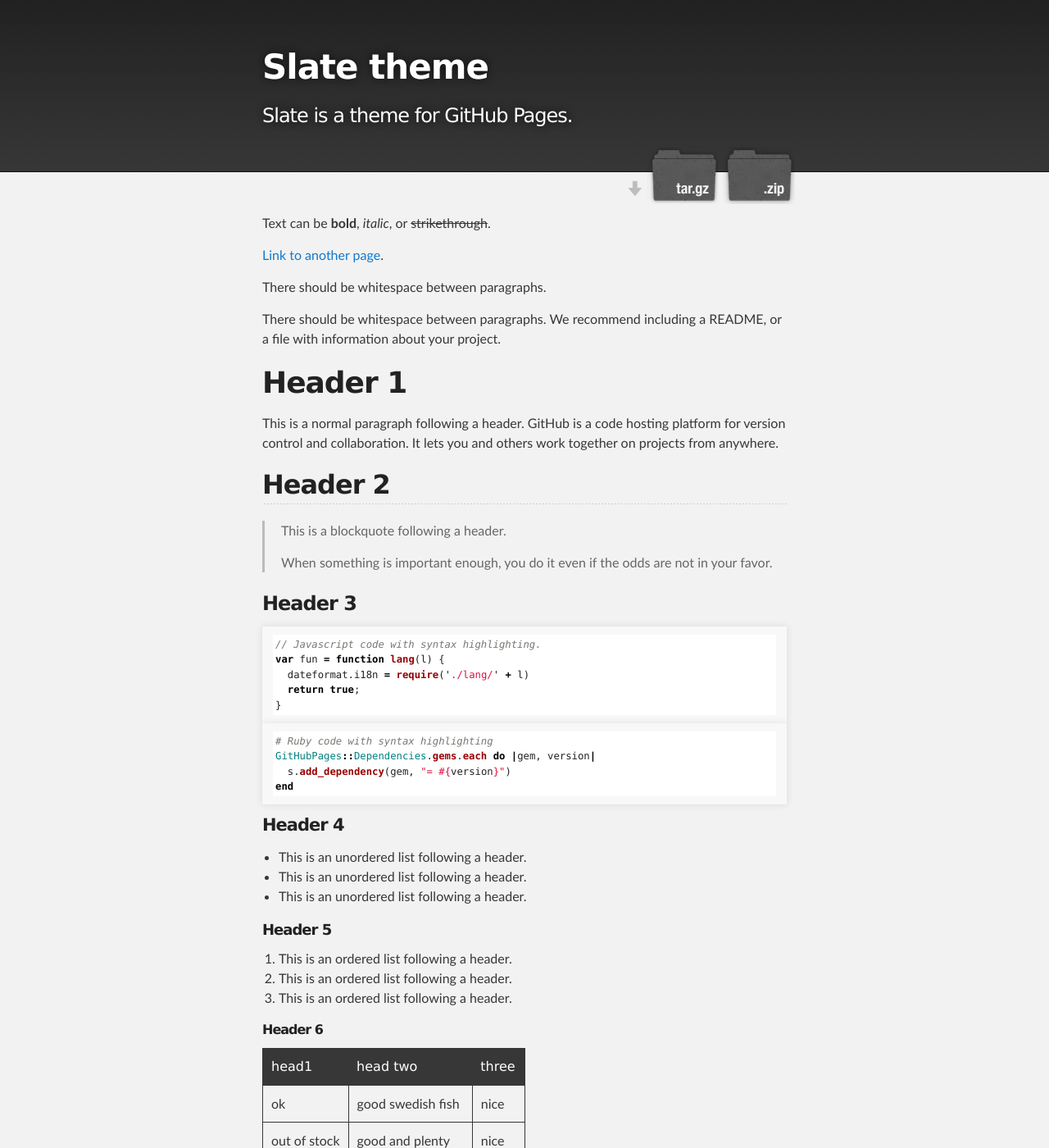
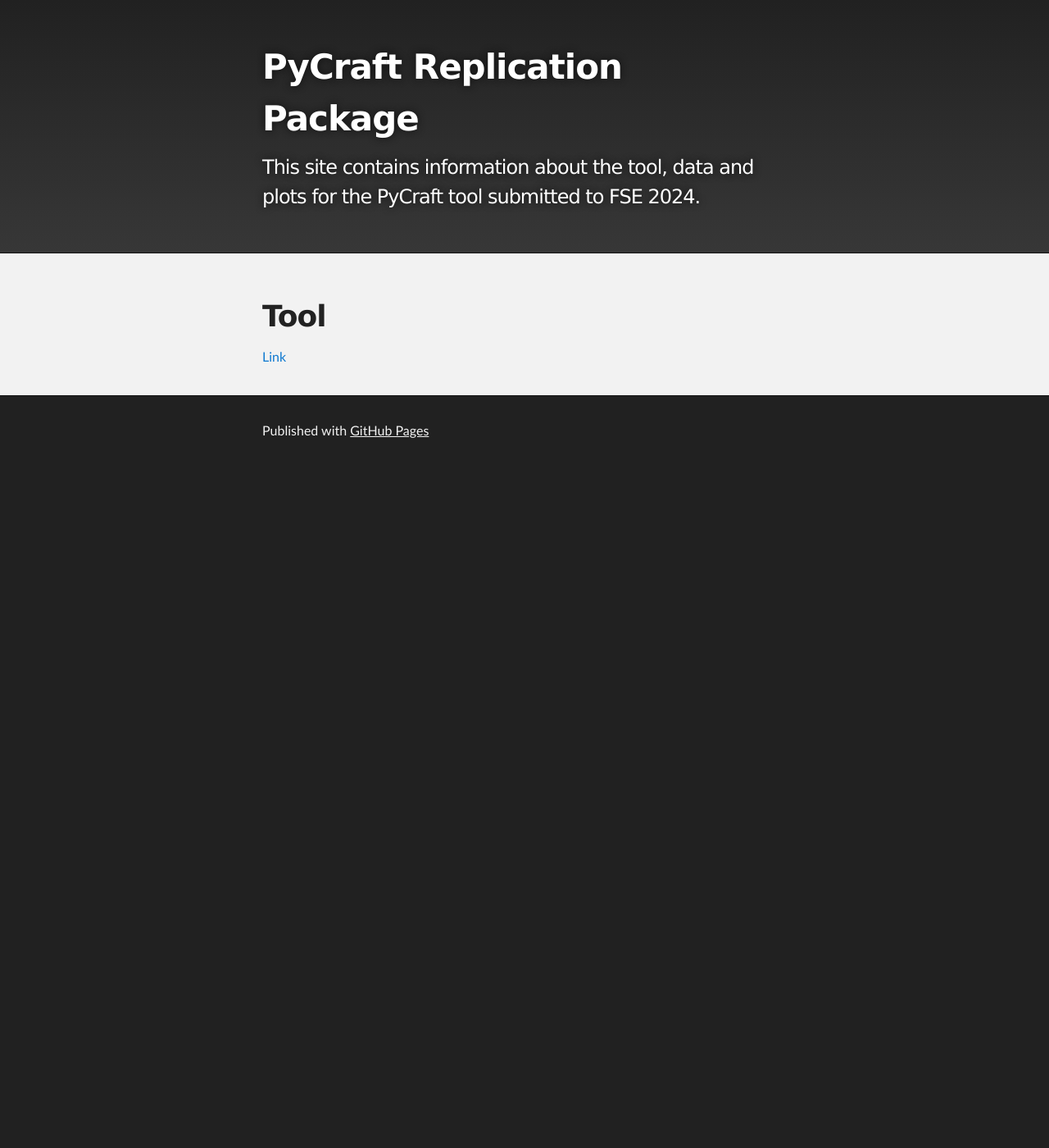
Before and after one commit to PyCraftTool/PyCraftTool.github.io, a Jekyll site: the page built from index.md, in a window 1280 px wide and 1400 px high. Shown: the whole window at 82% size. Built offline with Jekyll 4.4.1, drawn with Linux system fonts in a browser that asks for light colours; our own code applies the rules of GitHub Pages for plain Markdown files; some of the changed text lies outside the part shown.

Commit message:
add link to tool

````diff
--- a/_config.yml
+++ b/_config.yml
@@ -1,5 +1,5 @@
-title: Slate theme
-description: Slate is a theme for GitHub Pages.
-show_downloads: true
+title: PyCraft Replication Package
+description: This site contains information about the tool, data and plots for the PyCraft tool submitted to FSE 2024.
+show_downloads: false
 google_analytics:
 theme: jekyll-theme-slate
--- a/index.md
+++ b/index.md
@@ -2,122 +2,6 @@
 layout: default
 ---
 
-Text can be **bold**, _italic_, or ~~strikethrough~~.
+# Tool
 
-[Link to another page](./another-page.html).
-
-There should be whitespace between paragraphs.
-
-There should be whitespace between paragraphs. We recommend including a README, or a file with information about your project.
-
-# Header 1
-
-This is a normal paragraph following a header. GitHub is a code hosting platform for version control and collaboration. It lets you and others work together on projects from anywhere.
-
-## Header 2
-
-> This is a blockquote following a header.
->
-> When something is important enough, you do it even if the odds are not in your favor.
-
-### Header 3
-
-```js
-// Javascript code with syntax highlighting.
-var fun = function lang(l) {
-  dateformat.i18n = require('./lang/' + l)
-  return true;
-}
-```
-
-```ruby
-# Ruby code with syntax highlighting
-GitHubPages::Dependencies.gems.each do |gem, version|
-  s.add_dependency(gem, "= #{version}")
-end
-```
-
-#### Header 4
-
-*   This is an unordered list following a header.
-*   This is an unordered list following a header.
-*   This is an unordered list following a header.
-
-##### Header 5
-
-1.  This is an ordered list following a header.
-2.  This is an ordered list following a header.
-3.  This is an ordered list following a header.
-
-###### Header 6
-
-| head1        | head two          | three |
-|:-------------|:------------------|:------|
-| ok           | good swedish fish | nice  |
-| out of stock | good and plenty   | nice  |
-| ok           | good `oreos`      | hmm   |
-| ok           | good `zoute` drop | yumm  |
-
-### There's a horizontal rule below this.
-
-* * *
-
-### Here is an unordered list:
-
-*   Item foo
-*   Item bar
-*   Item baz
-*   Item zip
-
-### And an ordered list:
-
-1.  Item one
-1.  Item two
-1.  Item three
-1.  Item four
-
-### And a nested list:
-
-- level 1 item
-  - level 2 item
-  - level 2 item
-    - level 3 item
-    - level 3 item
-- level 1 item
-  - level 2 item
-  - level 2 item
-  - level 2 item
-- level 1 item
-  - level 2 item
-  - level 2 item
-- level 1 item
-
-### Small image
-
-![Octocat](https://github.githubassets.com/images/icons/emoji/octocat.png)
-
-### Large image
-
-![Branching](https://guides.github.com/activities/hello-world/branching.png)
-
-
-### Definition lists can be used with HTML syntax.
-
-<dl>
-<dt>Name</dt>
-<dd>Godzilla</dd>
-<dt>Born</dt>
-<dd>1952</dd>
-<dt>Birthplace</dt>
-<dd>Japan</dd>
-<dt>Color</dt>
-<dd>Green</dd>
-</dl>
-
-```
-Long, single-line code blocks should not wrap. They should horizontally scroll if they are too long. This line should be long enough to demonstrate this.
-```
-
-```
-The final element.
-```
+[Link](https://github.com/PyCraftTool/PyCraft)
````
